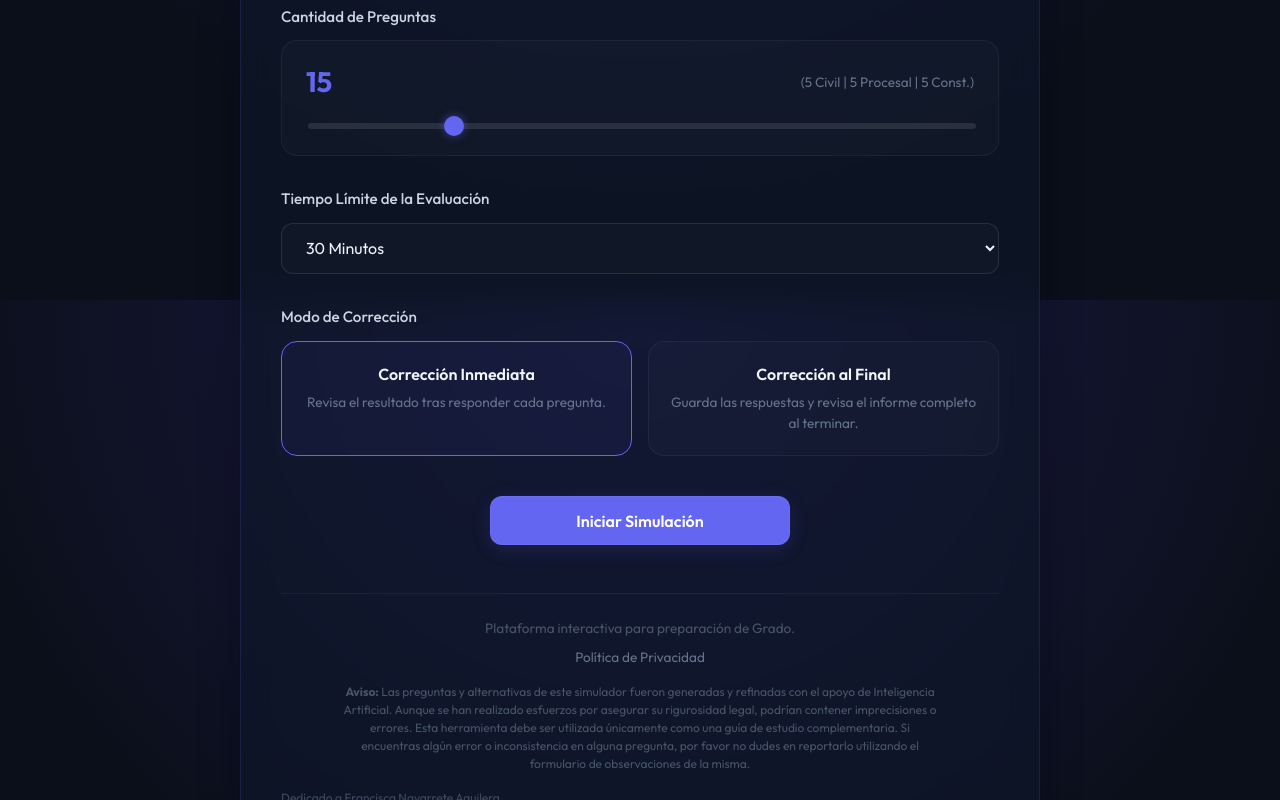
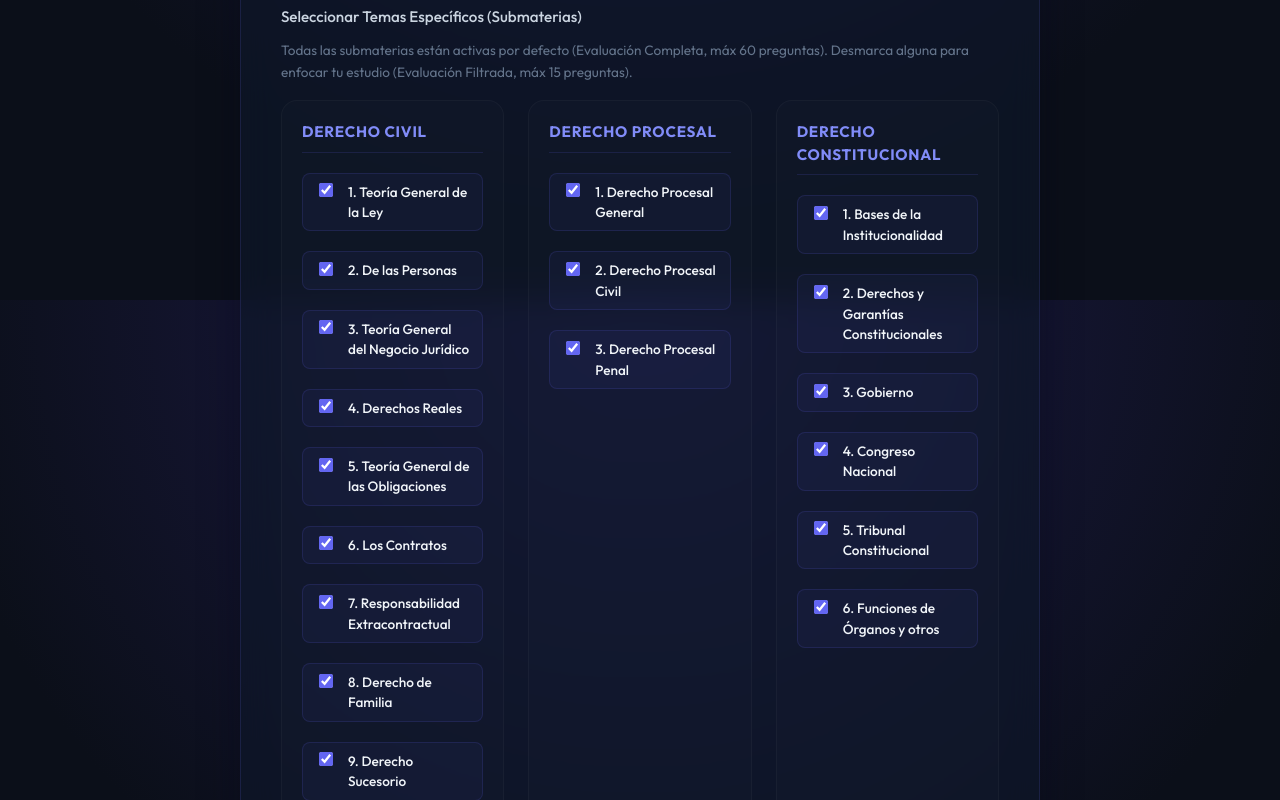
Before and after one commit to pgonzalezp/examen_grado_derecho_frontend, a React (Vite) app: page / in a window 1280 px wide. Shown: the part 500-1300 px from the top of the page. Built offline with nearby package versions, Linux system fonts and the light colour scheme; no server answers; the database is empty.

Commit message:
feat: implement sub-subject filters and dynamic question limits

```diff
--- a/src/App.jsx
+++ b/src/App.jsx
@@ -1,5 +1,50 @@
 import React, { useState, useEffect, useRef } from 'react'
 import { supabase } from './supabase'
+
+const SUB_MATERIAS = {
+  civil: [
+    { id: "1. TEORÍA GENERAL DE LA LEY.", label: "1. Teoría General de la Ley" },
+    { id: "2.-DE LAS PERSONAS.", label: "2. De las Personas" },
+    { id: "3.-TEORÍA GENERALDELnegocio jurídico.", label: "3. Teoría General del Negocio Jurídico" },
+    { id: "4.-DERECHOS REALES.", label: "4. Derechos Reales" },
+    { id: "5.-TEORÍA GENERAL DE LAS OBLIGACIONES.", label: "5. Teoría General de las Obligaciones" },
+    { id: "6.-LOS CONTRATOS.", label: "6. Los Contratos" },
+    { id: "7.-RESPONSABILIDAD EXTRACONTRACTUAL.", label: "7. Responsabilidad Extracontractual" },
+    { id: "8.- DERECHO DE FAMILIA.", label: "8. Derecho de Familia" },
+    { id: "9.-DERECHO SUCESORIO.", label: "9. Derecho Sucesorio" }
+  ],
+  constitucional: [
+    { id: "1. Bases de la Institucionalidad", label: "1. Bases de la Institucionalidad" },
+    { id: "2.-Derechos y Garantias Constitucionales", label: "2. Derechos y Garantías Constitucionales" },
+    { id: "3.-Gobierno", label: "3. Gobierno" },
+    { id: "4.- Congreso Nacional.", label: "4. Congreso Nacional" },
+    { id: "5.-Tribunal Constitucional.", label: "5. Tribunal Constitucional" },
+    { id: "6.Aspectos fundamentales relativos a funciones de:", label: "6. Funciones de Órganos y otros" }
+  ],
+  procesal: [
+    { id: "General", label: "1. Derecho Procesal General" },
+    { id: "2.DERECHO PROCESAL CIVIL", label: "2. Derecho Procesal Civil" },
+    { id: "3.DERECHO PROCESAL PENAL", label: "3. Derecho Procesal Penal" }
+  ]
+};
+
+const getSubmateriaDistribution = (total, selectedList) => {
+  const count = selectedList.length
+  const dist = {}
+  if (count === 0) return dist
+
+  const base = Math.floor(total / count)
+  let remainder = total % count
+
+  selectedList.forEach(item => {
+    dist[item] = base
+  })
+
+  for (let i = 0; i < remainder; i++) {
+    dist[selectedList[i]] += 1
+  }
+  return dist
+}
 
 export default function App() {
   // App States: 'config' | 'loading' | 'quiz' | 'results'
@@ -15,6 +60,45 @@ export default function App() {
     constitucional: true
   })
 
+  // State for sub-subjects selection (checked by default)
+  const [selectedSubmaterias, setSelectedSubmaterias] = useState(() => {
+    const initial = {}
+    Object.keys(SUB_MATERIAS).forEach(area => {
+      SUB_MATERIAS[area].forEach(sub => {
+        initial[sub.id] = true
+      })
+    })
+    return initial
+  })
+
+  // Dynamic limits based on sub-subjects filtering
+  const activeAreas = Object.keys(selectedAreas).filter(area => selectedAreas[area]);
+  const availableSubmaterias = [];
+  activeAreas.forEach(area => {
+    SUB_MATERIAS[area].forEach(sub => {
+      availableSubmaterias.push(sub.id);
+    });
+  });
+
+  const activeSelectedSubmaterias = availableSubmaterias.filter(id => selectedSubmaterias[id]);
+  const isFilteredMode = activeSelectedSubmaterias.length < availableSubmaterias.length;
+
+  const minQuestions = isFilteredMode ? 1 : 3;
+  const maxQuestions = isFilteredMode ? 15 : 60;
+
+  // Auto-adjust questions count when slider bounds change
+  useEffect(() => {
+    if (isFilteredMode) {
+      if (totalQuestions > 15) {
+        setTotalQuestions(15);
+      }
+    } else {
+      if (totalQuestions < 3) {
+        setTotalQuestions(3);
+      }
+    }
+  }, [isFilteredMode, totalQuestions]);
+
   const toggleArea = (key) => {
     setSelectedAreas(prev => {
       const activeKeys = Object.keys(prev).filter(k => prev[k])
@@ -22,12 +106,48 @@ export default function App() {
         // Prevent deselecting the only active area
         return prev
       }
+
+      const newActiveState = !prev[key];
+
+      // Sync sub-subjects: check/uncheck all of this area
+      setSelectedSubmaterias(subPrev => {
+        const next = { ...subPrev };
+        SUB_MATERIAS[key].forEach(sub => {
+          next[sub.id] = newActiveState;
+        });
+        return next;
+      });
+
       return {
         ...prev,
-        [key]: !prev[key]
+        [key]: newActiveState
       }
     })
   }
+
+  const toggleSubmateria = (subId, areaKey) => {
+    setSelectedSubmaterias(prev => {
+      // Prevent deselecting the last active subtopic across all active areas
+      const activeAreasList = Object.keys(selectedAreas).filter(k => selectedAreas[k]);
+      const available = [];
+      activeAreasList.forEach(a => {
+        SUB_MATERIAS[a].forEach(sub => {
+          available.push(sub.id);
+        });
+      });
+      const selected = available.filter(id => id === subId ? !prev[id] : prev[id]);
+
+      if (selected.length === 0) {
+        return prev;
+      }
+
+      return {
+        ...prev,
+        [subId]: !prev[subId]
+      };
+    });
+  };
+
   const [questions, setQuestions] = useState([])
   const [currentIdx, setCurrentIdx] = useState(0)
   const [selectedOpt, setSelectedOpt] = useState(null)
@@ -193,9 +313,32 @@ export default function App() {
     setScreen('loading')
     setErrorMsg('')
 
+    try {
+      let allQuestions = [];
+
+      if (isFilteredMode) {
+        // Modo Filtrado: Consultas dirigidas por tema
+        const subDist = getSubmateriaDistribution(totalQuestions, activeSelectedSubmaterias);
+        const fetchPromises = Object.keys(subDist)
+          .filter(subId => subDist[subId] > 0)
+          .map(async (subId) => {
+            const limit = subDist[subId];
+            const { data, error } = await supabase
+              .from('preguntas')
+              .select('*')
+              .eq('tema', subId)
+              .not('incorrecta_1', 'is', null)
+              .limit(limit * 3);
+            if (error) throw error;
+            return [...data].sort(() => Math.random() - 0.5).slice(0, limit);
+          });
+
+        const results = await Promise.all(fetchPromises);
+        allQuestions = results.flat();
+      } else {
+        // Modo Completo (flujo original)
         const dist = getDistribution(totalQuestions, selectedAreas)
 
-    try {
         // Helper function to call random RPC
         const fetchAreaRandom = async (area, limit) => {
           const { data, error } = await supabase.rpc('obtener_preguntas_aleatorias', {
@@ -252,10 +395,11 @@ export default function App() {
           await Promise.all(fallbackPromises)
         }
 
-      const allQuestions = [...civilQuestions, ...procesalQuestions, ...constQuestions]
+        allQuestions = [...civilQuestions, ...procesalQuestions, ...constQuestions]
+      }
 
       if (allQuestions.length === 0) {
-        throw new Error("No se encontraron preguntas en la base de datos. Verifica la importación del CSV.")
+        throw new Error("No se encontraron preguntas en la base de datos. Verifica la importación del CSV o las submaterias seleccionadas.")
       }
 
       // Shuffle complete quiz order
@@ -444,6 +588,41 @@ export default function App() {
             </div>
           </div>
 
+          {/* Submaterias Selector */}
+          {activeAreas.length > 0 && (
+            <div className="control-group submaterias-section">
+              <label>Seleccionar Temas Específicos (Submaterias)</label>
+              <p style={{ margin: '0 0 1rem 0', fontSize: '0.85rem', color: '#64748b' }}>
+                Todas las submaterias están activas por defecto (Evaluación Completa, máx 60 preguntas). Desmarca alguna para enfocar tu estudio (Evaluación Filtrada, máx 15 preguntas).
+              </p>
+
+              <div className="submaterias-grid">
+                {activeAreas.map(areaKey => (
+                  <div key={areaKey} className="submateria-column">
+                    <h4 className="column-title">
+                      {areaKey === 'civil' ? 'Derecho Civil' : areaKey === 'procesal' ? 'Derecho Procesal' : 'Derecho Constitucional'}
+                    </h4>
+                    <div className="submateria-list">
+                      {SUB_MATERIAS[areaKey].map(sub => (
+                        <label
+                          key={sub.id}
+                          className={`submateria-label ${selectedSubmaterias[sub.id] ? 'selected' : ''}`}
+                        >
+                          <input
+                            type="checkbox"
+                            checked={!!selectedSubmaterias[sub.id]}
+                            onChange={() => toggleSubmateria(sub.id, areaKey)}
+                          />
+                          <span>{sub.label}</span>
+                        </label>
+                      ))}
+                    </div>
+                  </div>
+                ))}
+              </div>
+            </div>
+          )}
+
           {/* Question Count Slider */}
           <div className="control-group">
             <label>Cantidad de Preguntas</label>
@@ -451,13 +630,16 @@ export default function App() {
               <div className="slider-val">
                 <span className="slider-number">{totalQuestions}</span>
                 <span style={{ fontSize: '0.85rem', color: '#64748b' }}>
-                  ({dist.civil} Civil | {dist.procesal} Procesal | {dist.constitucional} Const.)
+                  {isFilteredMode
+                    ? `(${activeSelectedSubmaterias.length} submaterias activas)`
+                    : `(${dist.civil} Civil | ${dist.procesal} Procesal | ${dist.constitucional} Const.)`
+                  }
                 </span>
               </div>
               <input
                 type="range"
-                min="3"
-                max="60"
+                min={minQuestions}
+                max={maxQuestions}
                 value={totalQuestions}
                 onChange={(e) => setTotalQuestions(parseInt(e.target.value))}
               />
--- a/src/index.css
+++ b/src/index.css
@@ -777,3 +777,83 @@ textarea:focus {
   color: #475569;
   opacity: 0.85;
 }
+
+/* Submaterias selector grid */
+.submaterias-section {
+  animation: slideDown 0.3s ease;
+}
+
+.submaterias-grid {
+  display: grid;
+  grid-template-columns: 1fr;
+  gap: 1.5rem;
+  margin-top: 1rem;
+}
+
+@media (min-width: 768px) {
+  .submaterias-grid {
+    grid-template-columns: repeat(auto-fit, minmax(220px, 1fr));
+  }
+}
+
+.submateria-column {
+  background: rgba(255, 255, 255, 0.01);
+  border: 1px solid rgba(255, 255, 255, 0.03);
+  border-radius: 16px;
+  padding: 1.25rem;
+  display: flex;
+  flex-direction: column;
+  gap: 0.75rem;
+}
+
+.submateria-column .column-title {
+  margin: 0 0 0.5rem 0;
+  font-size: 0.95rem;
+  font-weight: 700;
+  color: #818cf8;
+  border-bottom: 1px solid rgba(99, 102, 241, 0.15);
+  padding-bottom: 0.5rem;
+  text-transform: uppercase;
+  letter-spacing: 0.05em;
+}
+
+.submateria-list {
+  display: flex;
+  flex-direction: column;
+  gap: 0.5rem;
+}
+
+.submateria-label {
+  display: flex;
+  align-items: flex-start;
+  gap: 0.75rem;
+  font-size: 0.85rem;
+  color: #94a3b8;
+  cursor: pointer;
+  padding: 0.5rem 0.75rem;
+  border-radius: 8px;
+  border: 1px solid transparent;
+  transition: all 0.2s ease;
+  user-select: none;
+  text-align: left;
+}
+
+.submateria-label:hover {
+  background: rgba(255, 255, 255, 0.02);
+  color: #cbd5e1;
+}
+
+.submateria-label.selected {
+  background: rgba(99, 102, 241, 0.05);
+  border-color: rgba(99, 102, 241, 0.15);
+  color: #f1f5f9;
+}
+
+.submateria-label input[type="checkbox"] {
+  margin-top: 0.1rem;
+  accent-color: var(--primary);
+  width: 14px;
+  height: 14px;
+  cursor: pointer;
+  flex-shrink: 0;
+}
```
Lines whose indentation alone changed are shown as unchanged.
